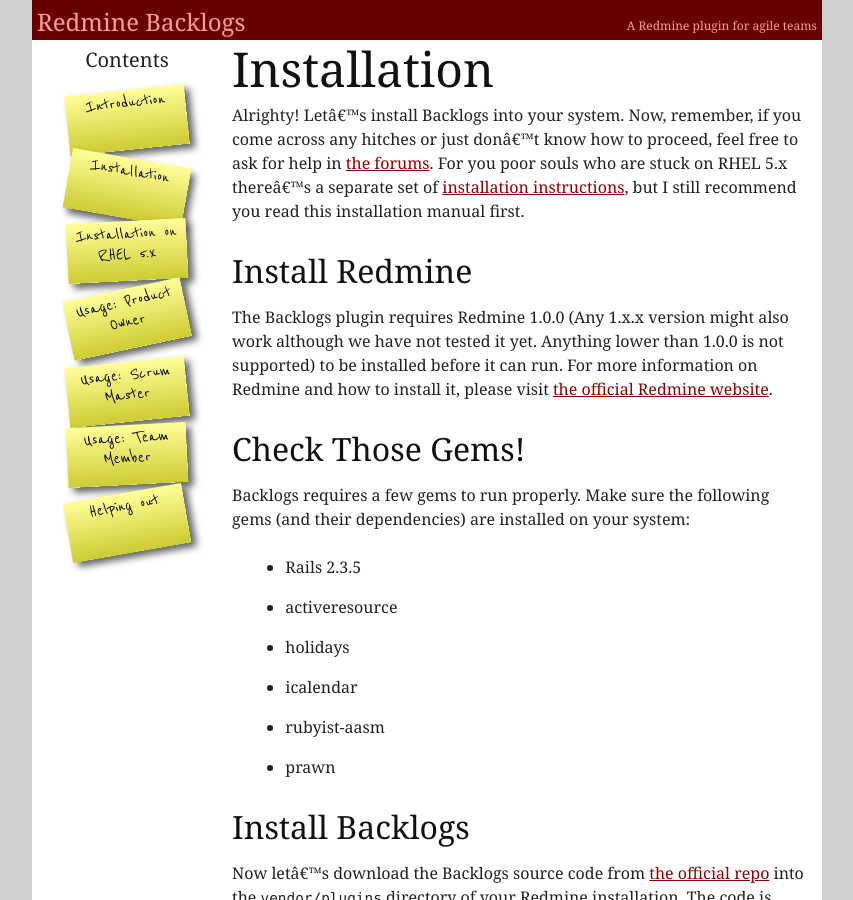
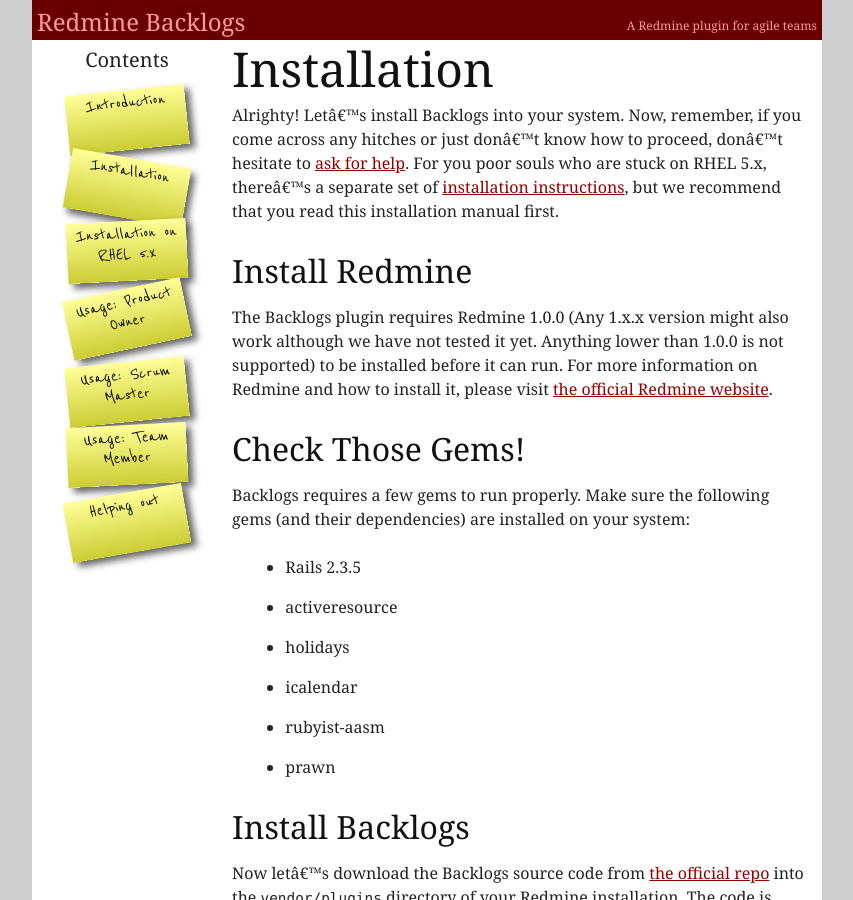
Before and after one commit to backlogs/www, a Jekyll site: the page built from _posts/en/1999-06-01-installation.markdown, in a window 1280 px wide and 900 px high. Shown: the whole window, without its empty margins (213-1066 px from the left). Built offline with Jekyll 4.4.1, drawn with Linux system fonts in a browser that asks for light colours; comment, search, counter and statistics services are not loaded.

Commit message:
Link corrections

```diff
--- a/_posts/en/1999-06-01-installation.markdown
+++ b/_posts/en/1999-06-01-installation.markdown
@@ -5,13 +5,7 @@ categories: en
 ---
 # Installation
 
-Alrighty! Let's install Backlogs into your system. Now, remember, if
-you come across any hitches or just don't know how to proceed, feel
-free to ask for help in [the
-forums](http://bugs.redminebacklogs.net/projects/redmine-backlogs/boards).
-For you poor souls who are stuck on RHEL 5.x there's a separate set of
-[installation instructions](/en/installation-redhat), but I still
-recommend you read this installation manual first.
+Alrighty! Let's install Backlogs into your system. Now, remember, if you come across any hitches or just don't know how to proceed, don't hesitate to [ask for help](http://bugs.redminebacklogs.net/projects/redmine-backlogs). For you poor souls who are stuck on RHEL 5.x,  there's a separate set of [installation instructions](/en/installation-redhat), but we recommend that you read this installation manual first.
 
 ## Install Redmine
 
```
